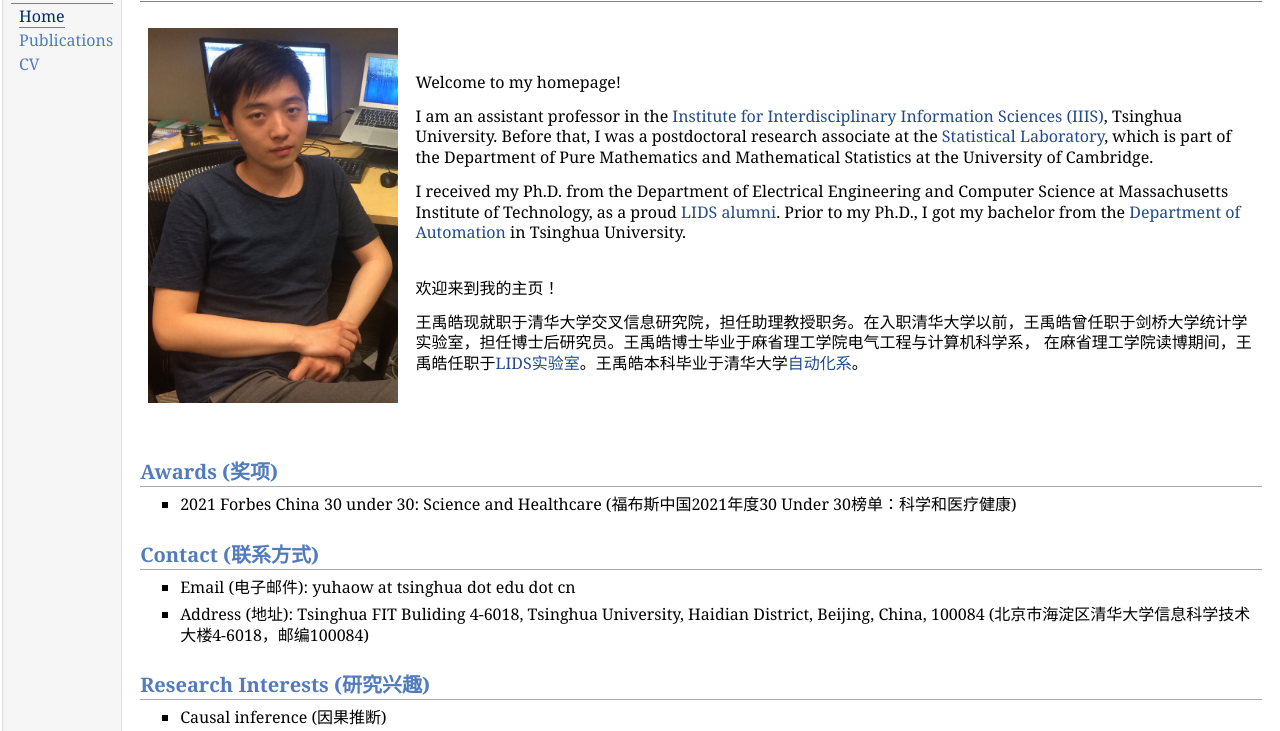
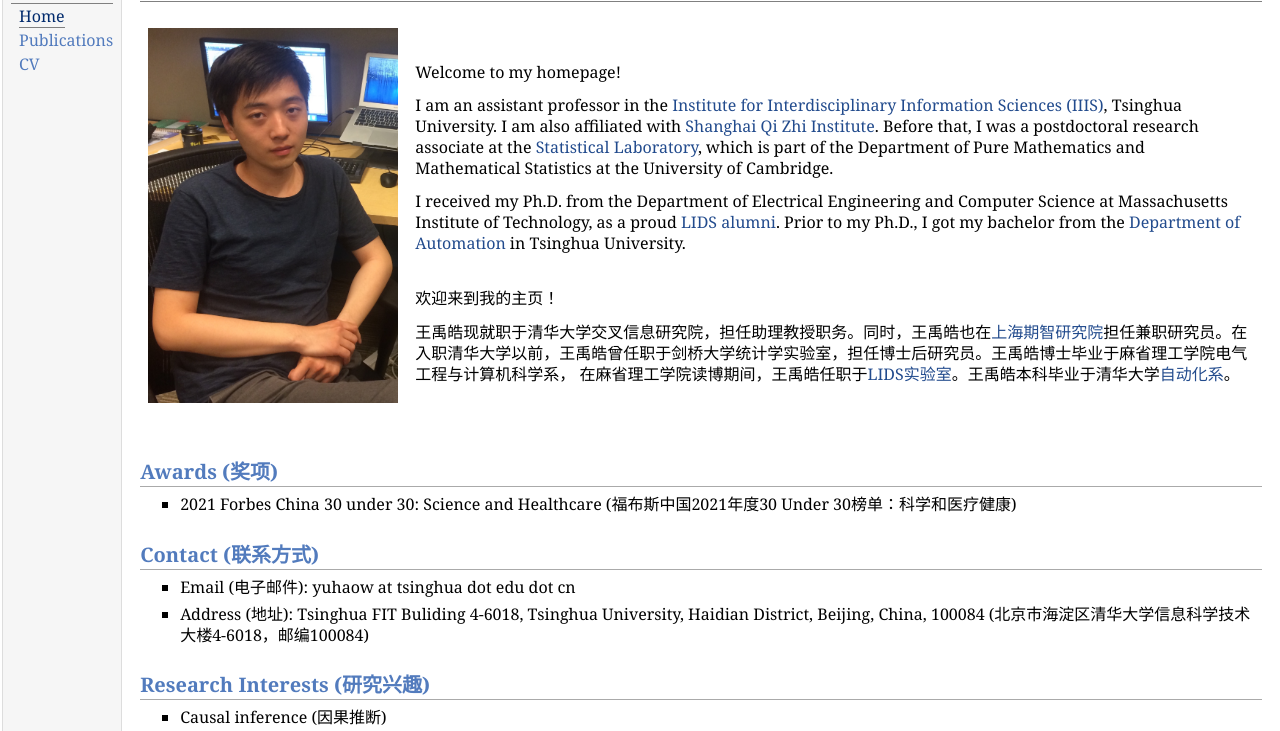
Before and after one commit to yuhaow/yuhaow.github.io, a plain HTML site: page index.html in a window 1280 px wide. Shown: the part 48-779 px from the top of the page. Drawn offline with Linux system fonts and the light colour scheme.

Commit message:
Update index.html

```diff
--- a/index.html
+++ b/index.html
@@ -23,12 +23,12 @@
 <table class="imgtable"><tr><td>
 <img src="homepage.JPG" alt="" width="250px" height="375px" />&nbsp;</td>
 <td align="left"><p>Welcome to my homepage! </p>
-<p>I am an assistant professor in the <a href="https://iiis.tsinghua.edu.cn">Institute for Interdisciplinary Information Sciences (IIIS)</a>, Tsinghua University. Before that,
+<p>I am an assistant professor in the <a href="https://iiis.tsinghua.edu.cn">Institute for Interdisciplinary Information Sciences (IIIS)</a>, Tsinghua University. I am also affiliated with <a href="https://sqz.ac.cn/en">Shanghai Qi Zhi Institute</a>. Before that,
   I was a postdoctoral research associate at the <a href="http://www.statslab.cam.ac.uk">Statistical Laboratory</a>, which is part of the Department of Pure Mathematics and Mathematical Statistics at the University of Cambridge. </p>
 <p>I received my Ph.D. from the Department of Electrical Engineering and Computer Science at Massachusetts Institute of Technology, as a proud <a href="https://lids.mit.edu/">LIDS alumni</a>. Prior to my Ph.D., I got my bachelor from the <a href="https://www.au.tsinghua.edu.cn/">Department of Automation</a> in Tsinghua University.</p>
 <br/>
 <p>欢迎来到我的主页！</p>
-<p>王禹皓现就职于清华大学交叉信息研究院，担任助理教授职务。在入职清华大学以前，王禹皓曾任职于剑桥大学统计学实验室，担任博士后研究员。王禹皓博士毕业于麻省理工学院电气工程与计算机科学系，
+<p>王禹皓现就职于清华大学交叉信息研究院，担任助理教授职务。同时，王禹皓也在<a href="https://sqz.ac.cn/">上海期智研究院</a>担任兼职研究员。在入职清华大学以前，王禹皓曾任职于剑桥大学统计学实验室，担任博士后研究员。王禹皓博士毕业于麻省理工学院电气工程与计算机科学系，
   在麻省理工学院读博期间，王禹皓任职于<a href="https://lids.mit.edu/">LIDS实验室</a>。王禹皓本科毕业于清华大学<a href="https://www.au.tsinghua.edu.cn/">自动化系</a>。</p>
 </td></tr></table>
 <h2>Awards (奖项)</h2>
```
